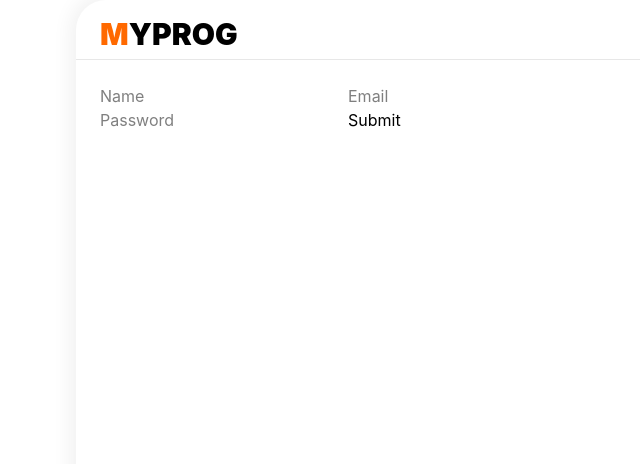
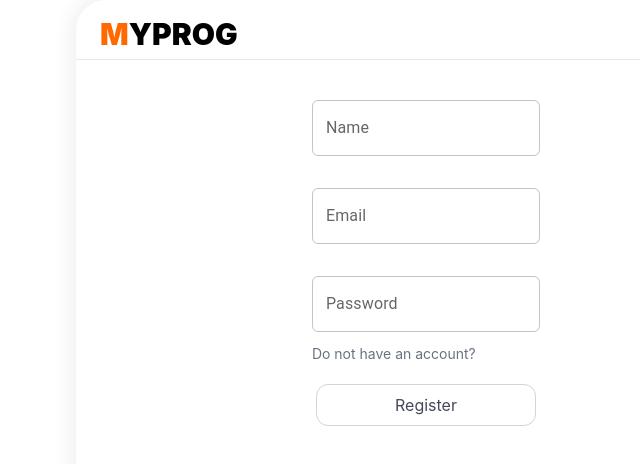
Before and after one commit to Arissj4/GymProg, a React (Vite) app in the folder front-end/: page /createuser in a window 1280 px wide. Shown: the top 464 px of the page, without its empty margins (214-854 px from the left). Built offline with nearby package versions, Linux system fonts and the light colour scheme.

Commit message:
MYPROG [ADD] Implemented Sign in page
Co-authored-by: Copilot <copilot@github.com>

```diff
--- a/front-end/src/controllers/LoginController.ts
+++ b/front-end/src/controllers/LoginController.ts
@@ -15,7 +15,3 @@ export async function handleLogin(loginInfo: Authentication): Promise<number> {
     return 500;
   }
 }
-
-export function handleRegisterClick(): void {
-  console.log("Register button clicked");
-}
--- /dev/null
+++ b/front-end/src/controllers/SignInController.ts
@@ -0,0 +1,13 @@
+import type { Authentication } from "../interfaces/AuthenticationInterface";
+import AuthenticationModel from "../models/AuthenticationModel";
+
+export async function handleRegister(user: Authentication): Promise<number> {
+  try {
+    const result = await AuthenticationModel.register(user);
+    console.log("User registered:", result);
+    return 200;
+  } catch (error) {
+    console.error("Error occurred while registering:", error);
+    return 500;
+  }
+}
--- a/front-end/src/models/AuthenticationModel.ts
+++ b/front-end/src/models/AuthenticationModel.ts
@@ -16,5 +16,22 @@ export default {
       } catch (error) {
         return { error: "Error occurred while logging in" };
       }
+  },
+
+  async register(user: Authentication): Promise<object> {
+    try{
+      const registerRes = await fetch(`/api/auth/register`, {
+        method: "POST",
+        headers: {
+          'content-type': 'application/json',
+        },
+        body: JSON.stringify(user),
+      })
+
+      const data = await registerRes.json();
+      return data;
+    } catch (error) {
+      return { error: "Error occurred while registering" };
+    }
   }
 }
--- a/front-end/src/pages/Login.tsx
+++ b/front-end/src/pages/Login.tsx
@@ -41,7 +41,7 @@ function Login ( props: Props) {
     text: "Register",
     type: "white",
     style: { width: "220px" },
-    clickEvent: () => LoginController.handleRegisterClick(),
+    clickEvent: () => props.handleNavigate("/createuser"),
   }
 
   return (
--- a/front-end/src/pages/SignIn.tsx
+++ b/front-end/src/pages/SignIn.tsx
@@ -1,4 +1,9 @@
+import { FormControl, Link, TextField } from '@mui/material'
 import React, { use, useState } from 'react'
+import type { ButtonModel } from '../interfaces/Button'
+import ButtonComponent from '../components/ButtonComponent'
+import * as SignInController from '../controllers/SignInController'
+import type { Authentication } from '../interfaces/AuthenticationInterface'
 
 type Props = {}
 
@@ -10,39 +15,67 @@ type userInfo = {
 
 const SignIn = (props: Props) => {
 
-  const [user, setUser] = useState<userInfo>({
+  const [signinInfo, setSigninInfo] = useState<userInfo>({
     name: '',
     email: '',
     password: '',
   })
 
-
-  const handleSubmit = (e: any) =>{
-    e.preventDefault;
-    try{
-      fetch(`/api/users/`, {
-        method: "POST",
-        headers: {
-          'content-type': 'application/json',
-        },
-        body: JSON.stringify(user),
-      })
-      .then(res => res.json())
-      .then(data => console.log(data))
-    } catch (error) {
-      return;
-    }
+  const registerButton: ButtonModel = {
+    text: "Register",
+    type: "white",
+    style: { width: "220px" },
+    clickEvent: () => SignInController.handleRegister(signinInfo),
   }
 
   return (
     <div id='create-user' className='flex-auto h-full p-6 flex-col justify-center w-[70%]'>
-      <div>
-        <form>
-          <input type='text' placeholder='Name' onChange={(e) => setUser({...user, name: e.target.value})}/>
-          <input type='email' placeholder='Email' onChange={(e) => setUser({...user, email: e.target.value})}/>
-          <input type='password' placeholder='Password' onChange={(e) => setUser({...user, password: e.target.value})}/>
-          <button type='submit' onClick={(e) => handleSubmit(e)}>Submit</button>
-        </form>
+      <div className='flex-auto justify-center h-max'>
+        <div className='mb-4 flex flex-col items-center justify-center'>
+
+          <FormControl
+            className='flex items-center justify-between w-5/10 m-1'
+            variant='outlined'
+          >
+
+            <TextField
+              className='costume-input w-7/10 border my-4!'
+              id="outlined-required"
+              label="Name"
+              type="text"
+              value={signinInfo?.name}
+              onChange={(e) => setSigninInfo({...signinInfo, name: e.target.value})}
+            />
+
+            <TextField
+              className='costume-input w-7/10 border my-4!'
+              id="outlined-required"
+              label="Email"
+              type="email"
+              value={signinInfo?.email}
+              onChange={(e) => setSigninInfo({...signinInfo, email: e.target.value})}
+            />
+
+            <TextField
+              className='costume-input w-7/10 border mt-4! mb-2!'
+              id="outlined-required"
+              label="Password"
+              type="password"
+              value={signinInfo.password}
+              onChange={(e) => setSigninInfo({...signinInfo, password: e.target.value})}
+            />
+
+            <div className='flex items-center justify-between w-7/10 m-1'>
+              <Link href='/createuser' underline='none' className='text-sm! text-gray-500!'>
+                Do not have an account?
+              </Link>
+            </div>
+          </FormControl>
+        </div>
+
+        <div className='flex flex-col justify-center items-center'>
+          <ButtonComponent model={registerButton}/>
+        </div>
       </div>
     </div>
   )
```
Also changed, not shown: 1 other file (tests, documents, lock files or other folders).
